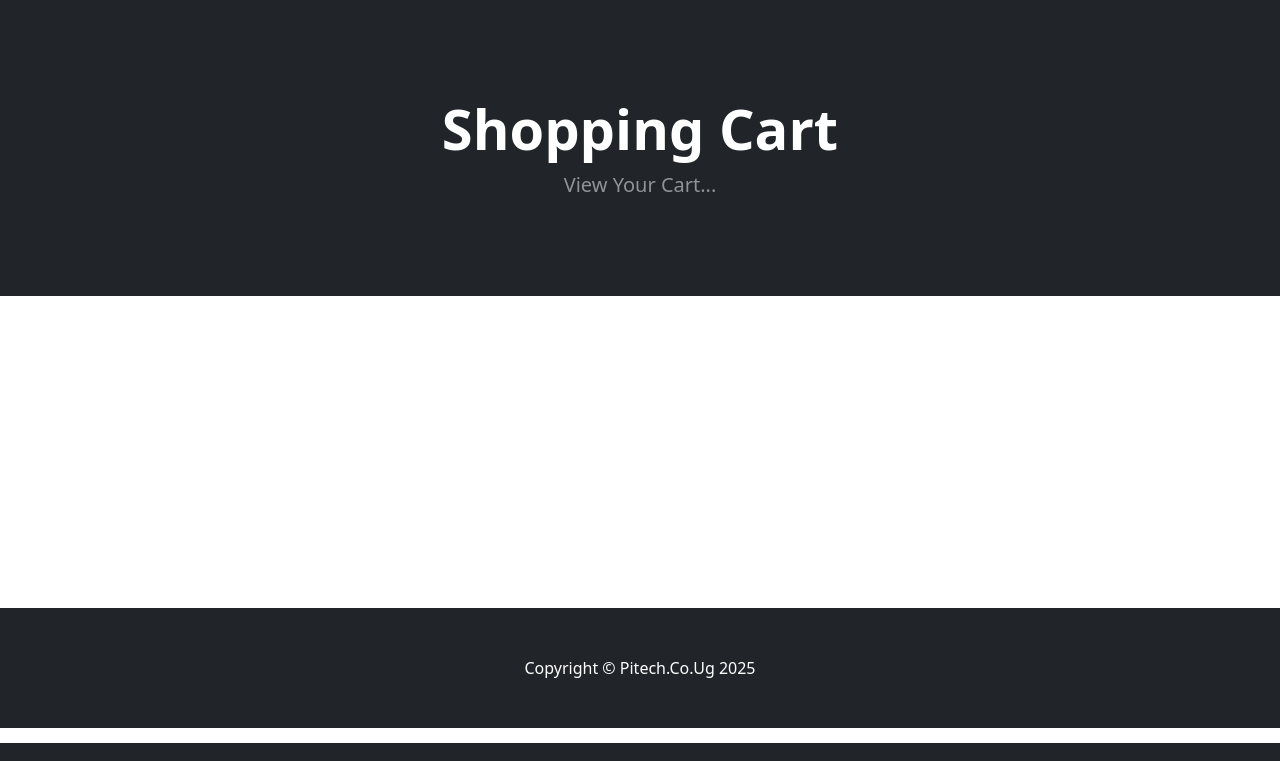
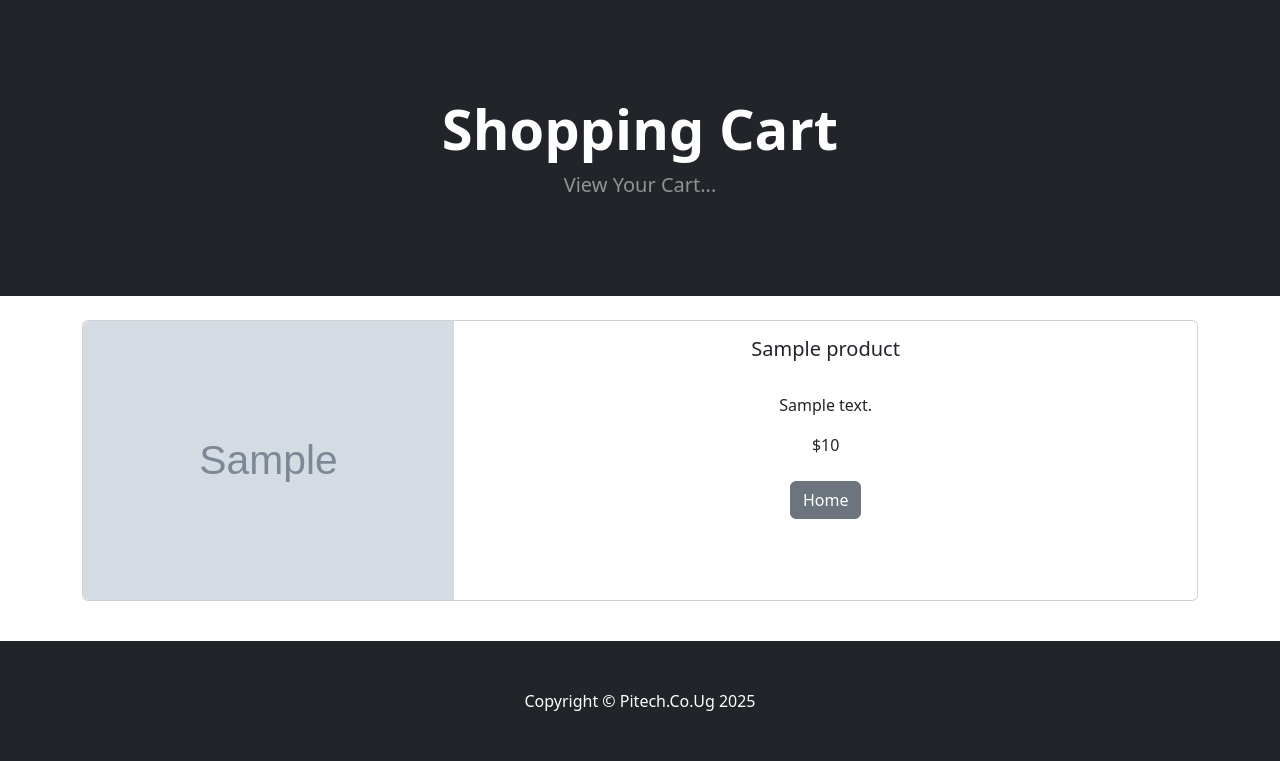
Before and after one commit to nkyomuhendo/django-ecom-store, a Django app: template cart/templates/cart_summary.html in a window 1280 px wide. Shown: the part 57-818 px from the top of the page. Run offline with Django 5.2, Linux system fonts and the light colour scheme; the template is opened without the code that fills it: most values are stand-ins (such as "Sample title", 1, 10 or a date in 2020); grey boxes marked "Sample" are stand-in pictures; some libraries are stand-ins or nearby versions.

Commit message:
Added updating of Shopping cart Summary Page with items in cart

```diff
--- a/cart/cart.py
+++ b/cart/cart.py
@@ -1,3 +1,5 @@
+from store.models import Product
+
 
 class Cart():
     def __init__(self, request):
@@ -28,3 +30,13 @@ class Cart():
 
     def __len__(self):
         return len(self.cart)
+
+    def get_prods(self):
+        # Get ids from cart
+        product_ids = self.cart.keys()
+
+        # Use ids to lookup products in database model
+        products = Product.objects.filter(id__in=product_ids)
+
+        # Return those looked up products
+        return products
--- a/cart/templates/cart_summary.html
+++ b/cart/templates/cart_summary.html
@@ -13,6 +13,62 @@
                 </div>
             </div>
         </header>
-<br/><br/><br/><br/><br/><br/><br/><br/><br/><br/><br/><br/><br/>
+        <br/>
+        <div class="container">
+        {% if cart_products %}
+            {% for product in cart_products %}
+    <div class="card mb-3" ">
+        <div class="row g-0">
+            <div class="col-md-4">
+            <img src="{{ product.image.url }}" class="img-fluid rounded-start" alt="...">
+            </div>
+            <div class="col-md-8">
+            <div class="card-body">
+                <center>
+                <h5 class="card-title ">{{ product.name }}</h5>
+                <br/>
+                <p class="card-text justified">{{ product.description }}</p>
+
+                {% if product.is_sale %}
+
+                <div class="d-flex justify-content-center small text-warning mb-2">
+                    <div class="bi-star-fill"></div>
+                        &nbsp;&nbsp;Sale!&nbsp;&nbsp;
+                    <div class="bi-star-fill"></div>
+                    </div>
+
+                    <!-- Product price-->
+                    <strike>
+                        ${{ product.price }}
+
+                    </strike>
+                    &nbsp;
+                        ${{ product.sale_price }}
+                    <br/><br/>
+
+                {% else %}
+
+                ${{ product.price }}
+                <br/><br/>
+
+                {% endif %}
+
+                <a href="{% url 'home' %} " class="btn btn-secondary">Home</a>
+
+                </center>
+            </div>
+            </div>
+        </div>
+    </div><br/>
+
+
+            {% endfor %}
+        {% else %}
+        There's Nothing In Your Cart...
+        <br/><br/><br/><br/><br/><br/><br/><br/><br/><br/><br/><br/><br/>
+        {% endif %}
+        </div>
+
+
 
 {% endblock content %}
```
Also changed, not shown: cart/views.py (+6 -1 lines).
